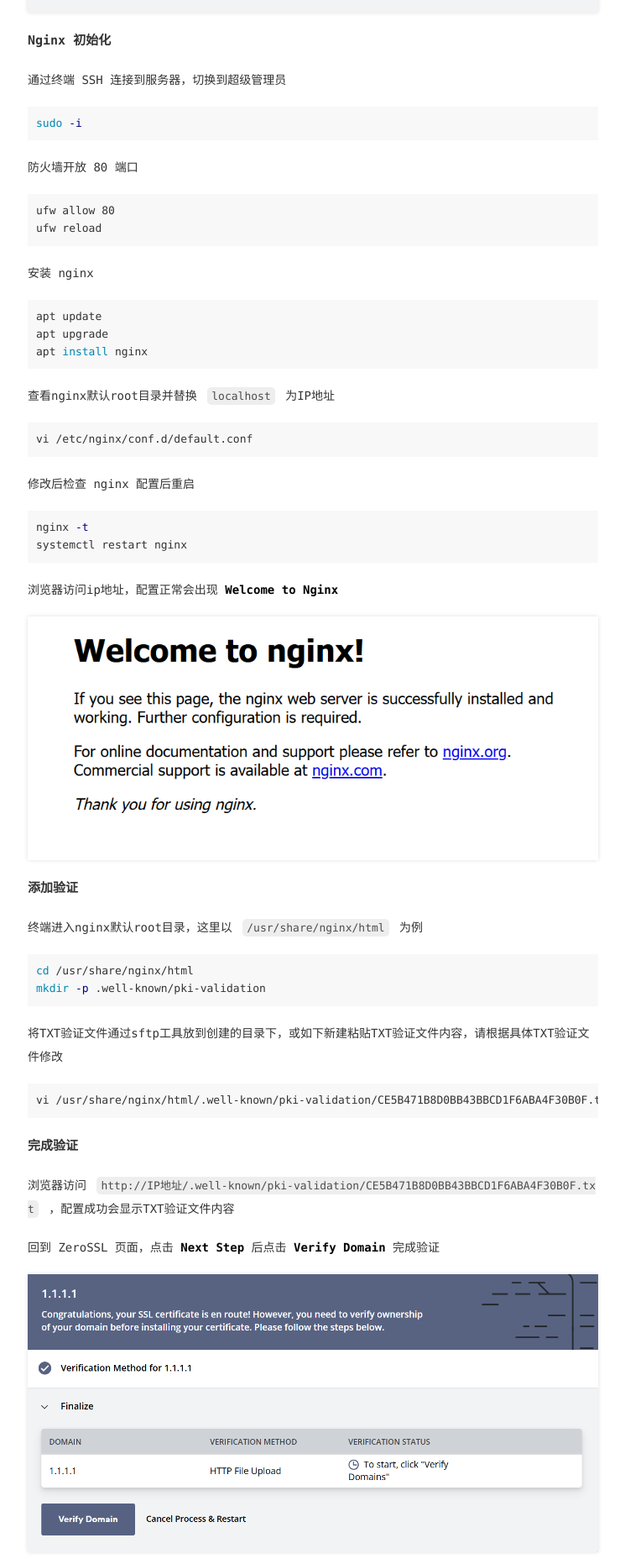
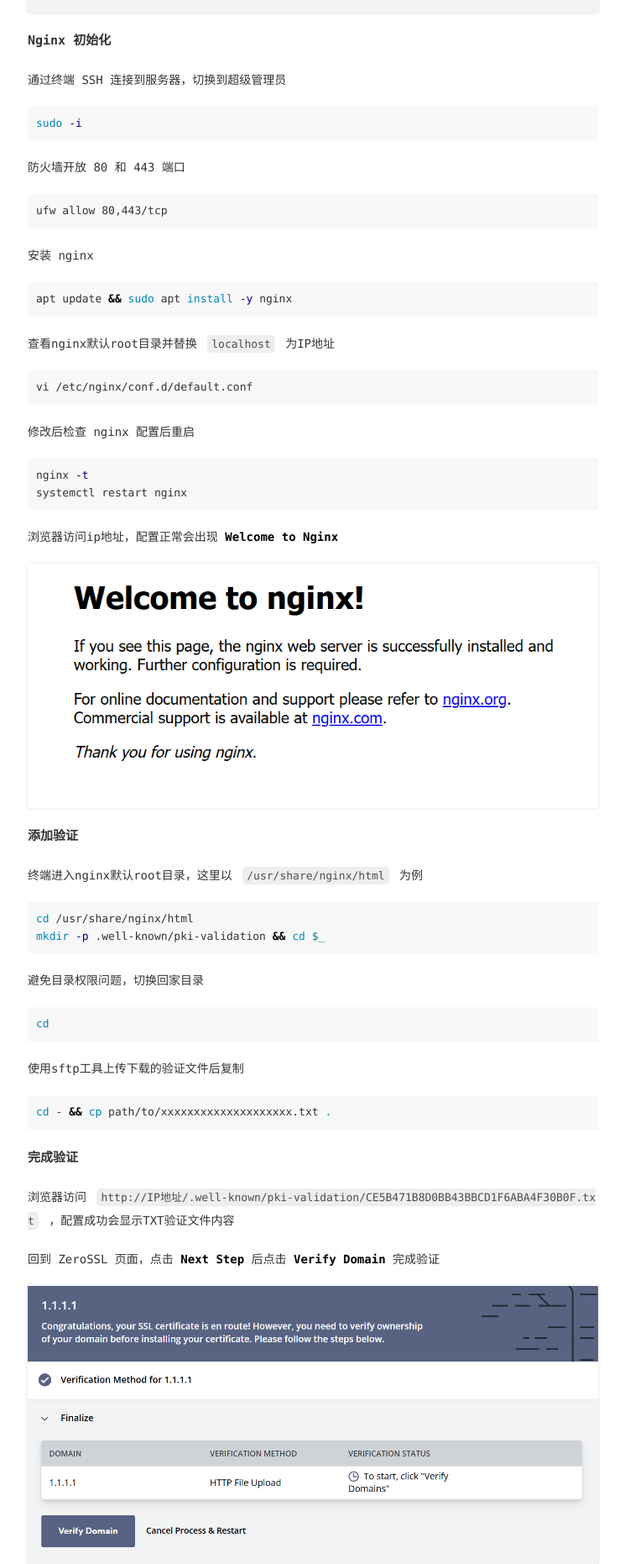
Before and after one commit to Raimbaulty/Raimbaulty.github.io, a Jekyll site: the page built from _posts/2025-06-02-IP证书申请教程.md, in a window 1280 px wide. Shown: the part 4007-5869 px from the top of the page at 84% size, without its empty margins (267-1012 px from the left). Built offline with Jekyll 4.4.1, drawn with Linux system fonts in a browser that asks for light colours; some of the changed text lies outside the part shown.

Commit message:
update my blog

````diff
--- a/_config.yml
+++ b/_config.yml
@@ -59,4 +59,4 @@
 # 友情链接
 links:
   - title: 慕影斐笺
-    url: https://halo.musifei.live
+    url: https://musifei.fun
--- a/_posts/2025-06-02-IP证书申请教程.md
+++ b/_posts/2025-06-02-IP证书申请教程.md
@@ -61,19 +61,16 @@
 sudo -i
 ```
 
-防火墙开放 80 端口
+防火墙开放 80 和 443 端口
 
 ```bash
-ufw allow 80
-ufw reload
+ufw allow 80,443/tcp
 ```
 
 安装 nginx
 
 ```bash
-apt update
-apt upgrade
-apt install nginx
+apt update && sudo apt install -y nginx
 ```
 
 查看nginx默认root目录并替换 `localhost` 为IP地址
@@ -98,13 +95,19 @@
 
 ```bash
 cd /usr/share/nginx/html
-mkdir -p .well-known/pki-validation
+mkdir -p .well-known/pki-validation && cd $_
 ```
 
-将TXT验证文件通过sftp工具放到创建的目录下，或如下新建粘贴TXT验证文件内容，请根据具体TXT验证文件修改
+避免目录权限问题，切换回家目录
 
 ```bash
-vi /usr/share/nginx/html/.well-known/pki-validation/CE5B471B8D0BB43BBCD1F6ABA4F30B0F.txt
+cd
+```
+
+使用sftp工具上传下载的验证文件后复制
+
+```bash
+cd - && cp path/to/xxxxxxxxxxxxxxxxxxxx.txt .
 ```
 
 ### 完成验证
@@ -121,12 +124,15 @@
 
 ![image-20250602105803707](1303f850fe2f0139044d429d4c9c1e5e.png)
 
+使用sftp工具上传到服务器用户家目录
+
 ## 安装证书
 
-终端进入证书目录，这里以 `/etc/nginx/ssl/1.1.1.1` 为例
+终端进入证书目录，这里以 `/etc/nginx/ssl/1.1.1.1` 为例，复制证书文件并解压
 
 ```bash
 cd /etc/nginx/ssl/1.1.1.1
+cp ~/1.1.1.1.zip .
 unzip 1.1.1.1.zip
 rm -f 1.1.1.1.zip
 ```
@@ -238,11 +244,11 @@
 }
 ```
 
-修改完成，验证配置后重启
+修改完成，验证配置后重载
 
 ```bash
 nginx -t
-systemctl restart nginx
+systemctl reload nginx
 ```
 
-然后访问 `https://1.1.1.1` 就可以正常访问站点了，因为缓存生效可能需要时间，可以稍待或用无痕模式访问
+然后访问 `https://1.1.1.1` 并使用快捷键 Ctrl+F5 强制刷新页面就可以正常访问站点了
````
Also changed, not shown: _posts/2025-07-25-EdgeOne 代理.md (+1 -1 lines), _posts/2025-08-31-AlibabaCloud ESA 免费套餐.md (added, +100 -0 lines), 2 other files.
